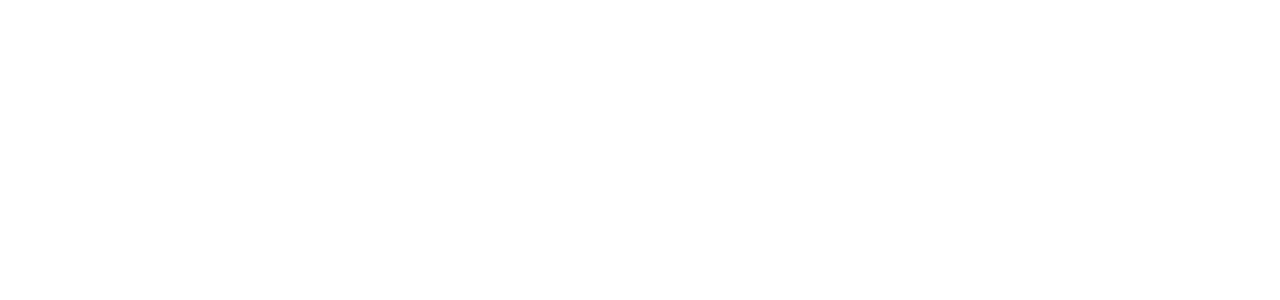
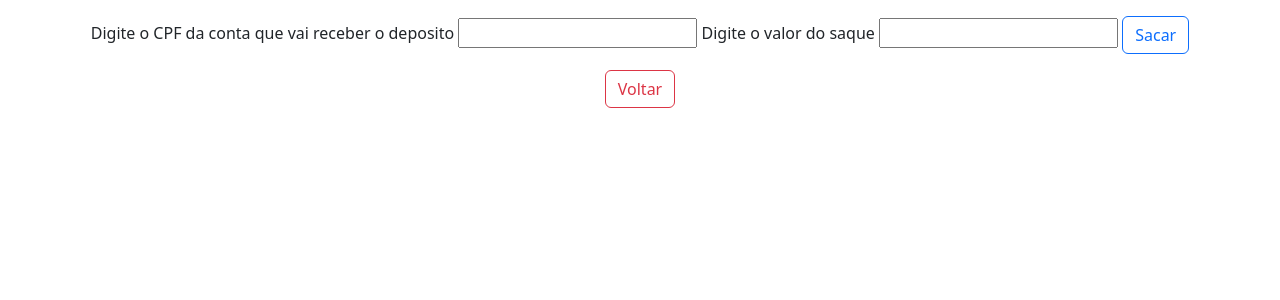
Before and after one commit to Evandro206/trabalho_flask_oo_rad_python, a Flask app: page /sacar in a window 1280 px wide. Before the commit the part shown is empty. Shown: the top 300 px of the page. Run offline with Flask 3, Linux system fonts and the light colour scheme.

Commit message:
refactor account management and templates; update routes, enhance user feedback, and improve form handling for deposits and withdrawals

```diff
--- a/main.py
+++ b/main.py
@@ -17,7 +17,7 @@ contas = [ContaCorrente(clientes[0]),
               ContaSalario(clientes[2]),
               ContaCorrente(clientes[3])]
 
-@app.route('/home')
+@app.route('/')
 def main():
     return render_template(template_name_or_list='home.html')
 
@@ -39,7 +39,7 @@ def saldo():
         if cpf:
             for conta in contas:
                 if conta.titular.cpf == cpf:
-                    conteudo_html = f'<p>O saldo da conta { conta.numero } é: { conta.saldo }</p>'
+                    conteudo_html = f'<p>O saldo da conta numero { conta.numero } do titular {conta.titular.nome} é: { conta.saldo }</p>'
                     return render_template(template_name_or_list='saldo.html', conteudo=conteudo_html)
             conteudo_html = '<p>CPF informado Inválido! Verifique o CPF informado e tente novamente.</p>'
             return render_template(template_name_or_list='saldo.html', conteudo=conteudo_html)
@@ -76,11 +76,42 @@ def escolherConta():
         case 'salario':
             nova_conta = ContaSalario(clientes[-1])
     contas.append(nova_conta)
-    return render_template(template_name_or_list='home.html')
+    conteudo_html = f'<p>Conta {tipo} criada com sucesso para o cliente {clientes[-1].nome} do CPF {clientes[-1].cpf}!</p><p>Número da conta: {nova_conta.numero}</p><p>Saldo inicial: {nova_conta.saldo}</p>'
+    return render_template(template_name_or_list='home.html', conteudo=conteudo_html)
 
 @app.route('/exibirTudo')
 def exibirTudo():
     return render_template(template_name_or_list='exibirTudo.html', contas=contas)
 
+@app.route('/deposito', methods=['POST'])
+def deposito():
+    conteudo_html = ""
+    cpf = request.form['cpf']
+    valor = float(request.form['valor'])
+    for conta in contas:
+        if conta.titular.cpf == cpf:
+            conta.depositar(valor)
+            conteudo_html = f'<p>Depósito de {valor} realizado com sucesso na conta {conta.numero} do titular {conta.titular.nome}!</p><p> Saldo atual: {conta.saldo}</p>'
+            return render_template(template_name_or_list='depositar.html',conteudo = conteudo_html)
+    conteudo_html = '<p>CPF informado Inválido! Verifique o CPF informado e tente novamente.</p>'
+    return render_template(template_name_or_list='depositar.html',conteudo = conteudo_html)
+
+@app.route('/saque', methods=['POST'])
+def saque():
+    conteudo_html = ""
+    cpf = request.form['cpf']
+    valor = float(request.form['valor'])
+    for conta in contas:
+        if conta.titular.cpf == cpf:
+            retornado = conta.sacar(valor)
+            if retornado is None:
+                conteudo_html = f'<p>Saldo insuficiente para saque de {valor} na conta {conta.numero} do titular {conta.titular.nome}!</p><p> Saldo atual: {conta.saldo}</p>'
+                return render_template(template_name_or_list='sacar.html',conteudo = conteudo_html)
+            conteudo_html = f'<p>Depósito de {valor} realizado com sucesso na conta {conta.numero} do titular {conta.titular.nome}!</p><p> Saldo atual: {conta.saldo}</p>'
+            return render_template(template_name_or_list='sacar.html',conteudo = conteudo_html)
+    conteudo_html = '<p>CPF informado Inválido! Verifique o CPF informado e tente novamente.</p>'
+    return render_template(template_name_or_list='sacar.html',conteudo = conteudo_html)
+
+
 if __name__ == "__main__":
     app.run(debug=True)
--- a/src/backend/Conta_corrente.py
+++ b/src/backend/Conta_corrente.py
@@ -6,8 +6,7 @@ class ContaCorrente(Conta):
     def sacar(self, valor):
         if self.saldo < valor:
             return None
-        else:
-            self.saldo -= valor + 10.00
+        self.saldo -= valor + 10.00
         return self.saldo
 
     def depositar(self, valor):
--- a/src/backend/Conta_poupanca.py
+++ b/src/backend/Conta_poupanca.py
@@ -7,8 +7,7 @@ class ContaPoupanca(Conta):
     def sacar(self, valor):
         if self.saldo < valor:
             return None
-        else:
-            self.saldo -= valor
+        self.saldo -= valor
         return self.saldo
 
     def depositar(self, valor):
--- a/src/backend/Conta_salario.py
+++ b/src/backend/Conta_salario.py
@@ -7,8 +7,7 @@ class ContaSalario(Conta):
     def sacar(self, valor):
         if self.saldo < valor:
             return None
-        else:
-            self.saldo -= valor
+        self.saldo -= valor
         return self.saldo
 
     def depositar(self, valor):
--- a/templates/cadastro.html
+++ b/templates/cadastro.html
@@ -13,11 +13,11 @@
           <input type="text" id="cpf" name="cpf" class="form-control d-inline-block w-50" />
         </div>
       </fieldset>
-    </form>
   </div>
   <div class="text-center">
     <button type="submit" class="btn btn-outline-success">Cadastrar!</button>
   </div>
+    </form>
 
   <div class="text-center">
     <form action="{{ url_for('main')}}">
--- a/templates/home.html
+++ b/templates/home.html
@@ -24,9 +24,8 @@
     <form action="{{ url_for('exibirTudo')}}">
       <button type="submit" class="btn btn-secondary btn-lg" style="color: #ffffff; background-color: #9abaf7; ">Exibir Clientes e Contas</button>
     </form>
-
+        {{ conteudo | safe }}
   </div>
-
 </div>
 
 {% endblock %}
--- a/templates/sacar.html
+++ b/templates/sacar.html
@@ -0,0 +1,24 @@
+{% extends 'base.html' %} {% block content %}
+
+<div class="text-center">
+    <p>
+        <form method="POST" action="{{ url_for('saque') }}">
+            <label for="cpf">Digite o CPF da conta que vai receber o deposito</label>
+            <input type="text" id="cpf" name="cpf" required>
+            <label for="valor">Digite o valor do saque</label>
+            <input type="number" id="valor" name="valor" required>
+            <button onclick="submit" class="btn btn-outline-primary">Sacar</button>
+        </form>
+    </p>
+
+    <div class="text-center">
+        <p>
+        <form action="{{ url_for('main')}}">
+            <button type="submit" class="btn btn-outline-danger">Voltar</button>
+        </form>
+        </p>
+    </div>
+        {{ conteudo | safe }}
+</div>
+
+{% endblock %}
--- a/templates/saldo.html
+++ b/templates/saldo.html
@@ -5,7 +5,7 @@
         <form method="POST" action="{{ url_for('saldo') }}">
             <label for="cpf">Digite seu CPF</label>
             <input type="text" id="cpf" name="cpf" required>
-            <button onclick="bsubmit" class="btn btn-outline-primary">Consultar Saldo da Conta.</button>
+            <button onclick="submit" class="btn btn-outline-primary">Consultar Saldo da Conta.</button>
         </form>
     </p>
 
```
Also changed, not shown: templates/criarConta.html (+3 -7 lines), templates/depositar.html (+24 -0 lines).
